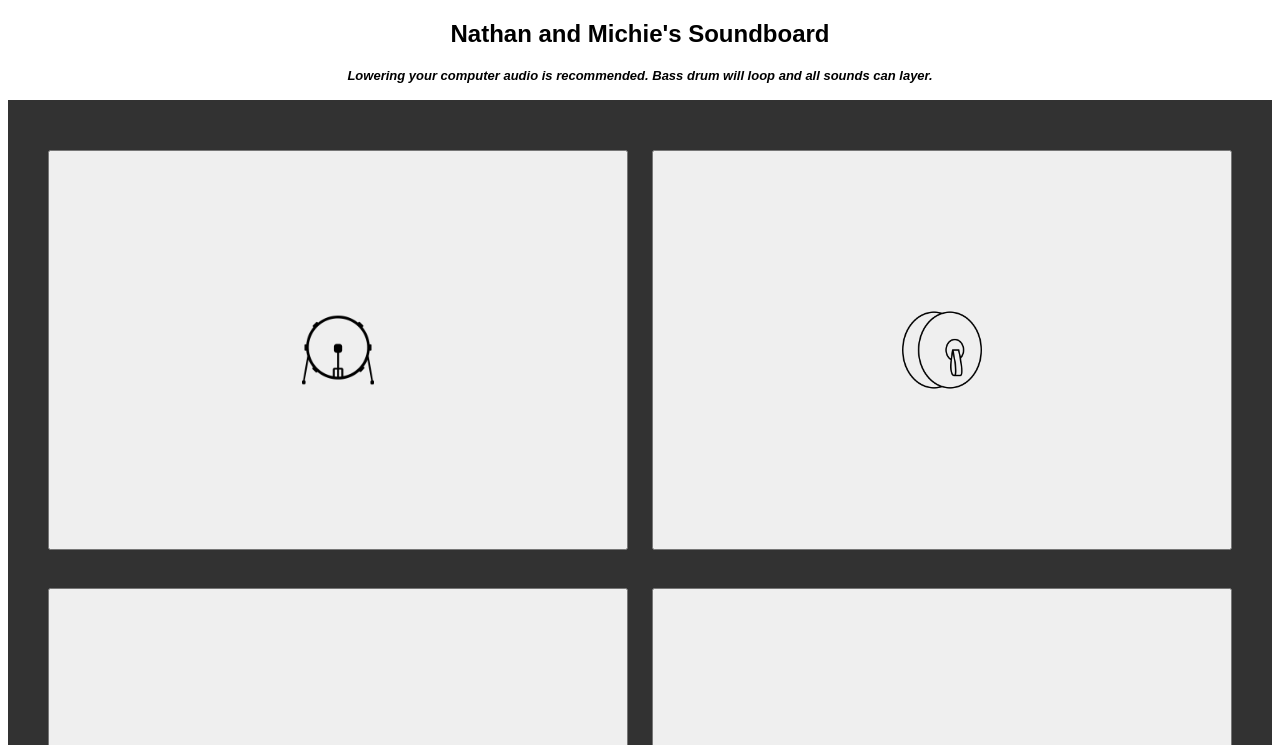
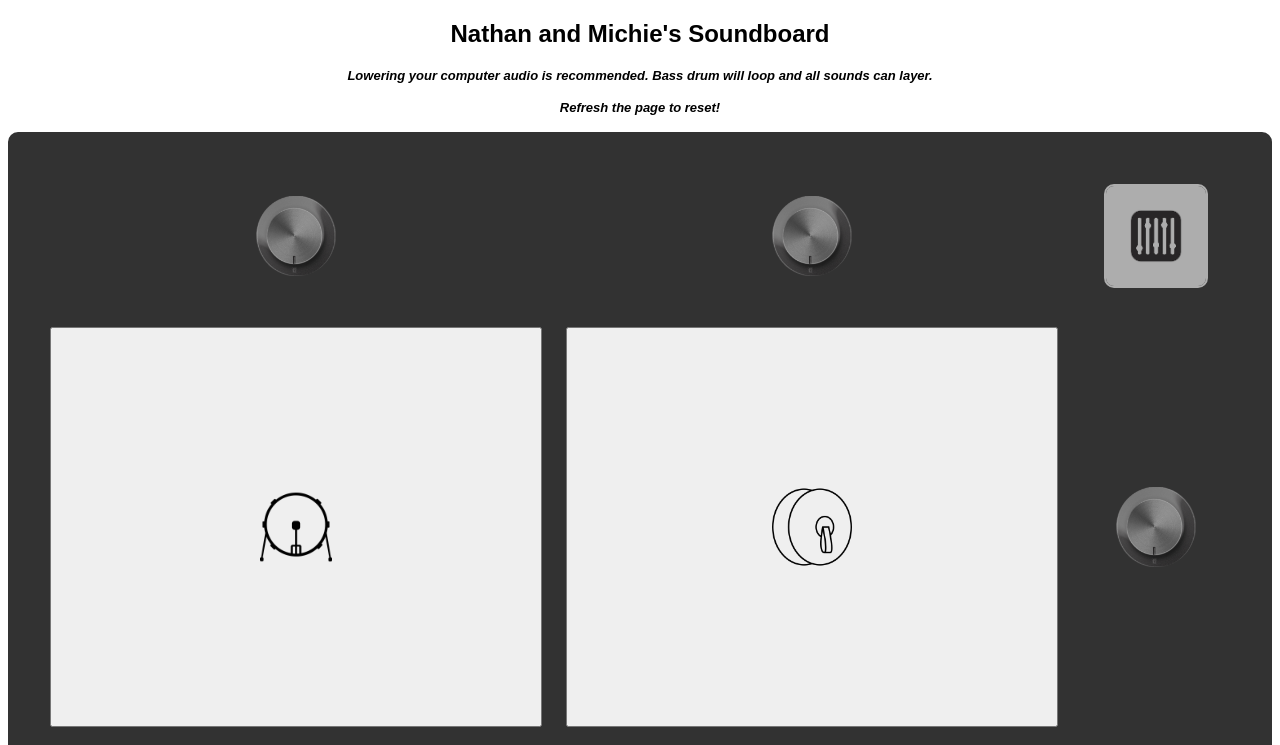
Before and after one commit to ns4185/ns4185.github.io, a plain HTML site: page button/index.html in a window 1280 px wide. Shown: the top 745 px of the page. Drawn offline with Linux system fonts and the light colour scheme.

Commit message:
classwork

```diff
--- a/button/index.html
+++ b/button/index.html
@@ -11,18 +11,34 @@
  <body>
   <h2>Nathan and Michie's Soundboard</h2>
   <h4>Lowering your computer audio is recommended. Bass drum will loop and all sounds can layer. </h4>
+  <h4>Refresh the page to reset!</h4>
   <div class = "squares">
+    <div class = "knobs">
+      <img src="knob.png">
+    </div>
+    <div class = "knobs">
+      <img src="knob.png">
+    </div>
+    <div class = "notknobs">
+      <img src="headphones.png">
+    </div>
     <div>
         <button id ="theFirst"> <img src = "bassdrum.png" > </button>
     </div>
     <div>
       <button id ="theSecond"> <img src = "cymbal.png"></button>
     </div>
+    <div class = "knobs">
+      <img src="knob.png">
+    </div>
     <div>
       <button id ="theThird"><img src = "piano.png"></button>
     </div>
     <div>
       <button id ="theFourth"> <img src= "clap.png"></button>
+    </div>
+    <div class = "knobs">
+      <img src="knob.png">
     </div>
   </div>
   <!-- <div> <button>THE BUTTON</button></div> -->
--- a/button/theStyle.css
+++ b/button/theStyle.css
@@ -5,8 +5,10 @@ body{
 
 .squares {
     display: grid;
-    grid-template-columns: 1fr 1fr;
-    grid-row: auto auto;
+    border: 2px solid rgb(50,50,50);
+    border-radius: 10px;
+    grid-template-columns: 1fr 1fr 0.3fr;
+    grid-row: 0.3 auto auto;
     grid-row-gap: 3vw;
     grid-column-gap: 3vh;
     background-color: rgb(50, 50, 50);
@@ -17,7 +19,40 @@ body{
    }
 
 
-   button {
+.knobs{
+    display: flex;
+    justify-content: center;
+    align-items: center;
+    width: 100%;
+    height: auto;
+}
+
+.knobs img{
+
+    width: 80px;
+    height:80px;
+    opacity: 0.6;
+}
+
+.notknobs{
+    display: flex;
+    justify-content: center;
+    align-items: center;
+    width: 100%;
+    height: auto;
+
+}
+.notknobs img{
+    width: 100px;
+    height:100px;
+    border: 2px solid white;
+    border-radius: 10px;
+    opacity: 0.6;
+
+}
+
+
+   button{
     display: flex;
     justify-content: center;
     align-items: center;
@@ -33,7 +68,14 @@ img {
 
    button:hover {
     opacity: .8;
-    transition: 0.3s;
+    transition: 200ms ease-in-out;
+    transform: scale(1.01);
+   }
+
+   button img:hover{
+       opacity: .4;
+       transition:  200ms ease-in-out;
+
    }
 
 h2 {
```
Also changed, not shown: button/headphones.png (added), button/knob.png (added).
